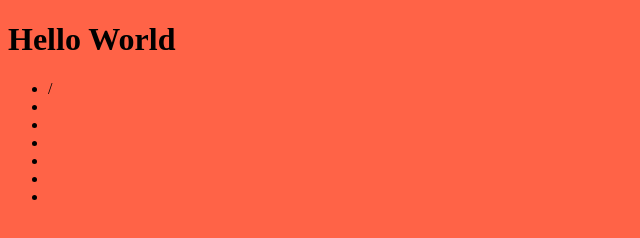
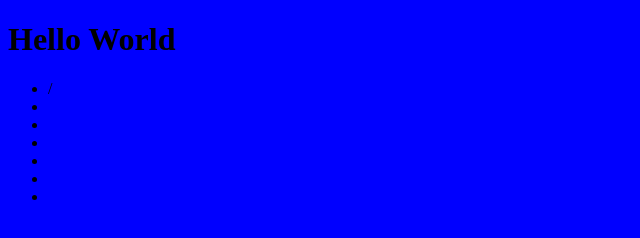
Before and after one commit to JasonAllan77/static-site, a plain HTML site: page index.html in a window 1280 px wide. Shown: the whole page, without its empty margins (0-640 px from the left). Drawn offline with Linux system fonts and the light colour scheme.

Commit message:
Changed background to blue

```diff
--- a/style.css
+++ b/style.css
@@ -1,3 +1,3 @@
 body {
-    background: tomato;
+    background: blue;
 }
```
